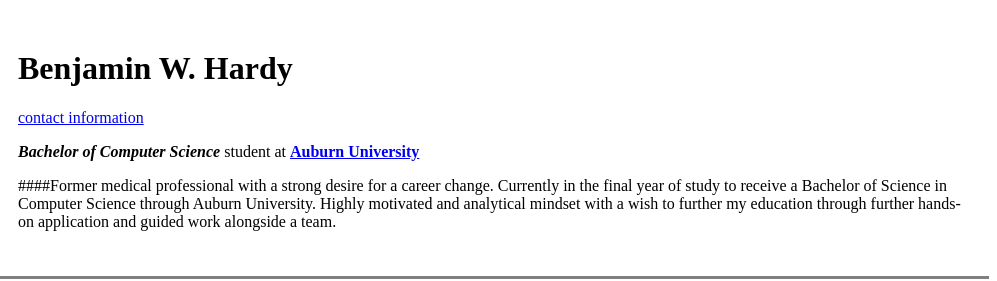
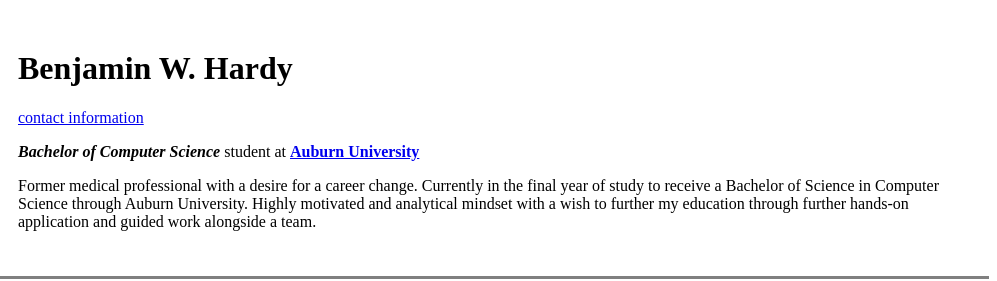
Before and after one commit to Benwhardy/cv, a plain HTML site: page index.html in a window 1280 px wide. Shown: the top 281 px of the page, 283-1280 px from the left. Drawn offline with Linux system fonts and the light colour scheme.

Commit message:
Update index.html

```diff
--- a/index.html
+++ b/index.html
@@ -15,7 +15,7 @@
                 <p><a href="contactInfo.html">contact information</a></p>
                 <p><em><strong>Bachelor of Computer Science</em></strong> student at
                     <strong><a href="https://www.auburn.edu/">Auburn University</a></strong></p>
-                <p>####Former medical professional with a strong desire for a career change. Currently in the final
+                <p>Former medical professional with a desire for a career change. Currently in the final
                     year of study to receive a Bachelor of Science in Computer Science through Auburn
                     University. Highly motivated and analytical mindset with a wish to further my
                     education through further hands-on application and guided work alongside a team.</p>
```
